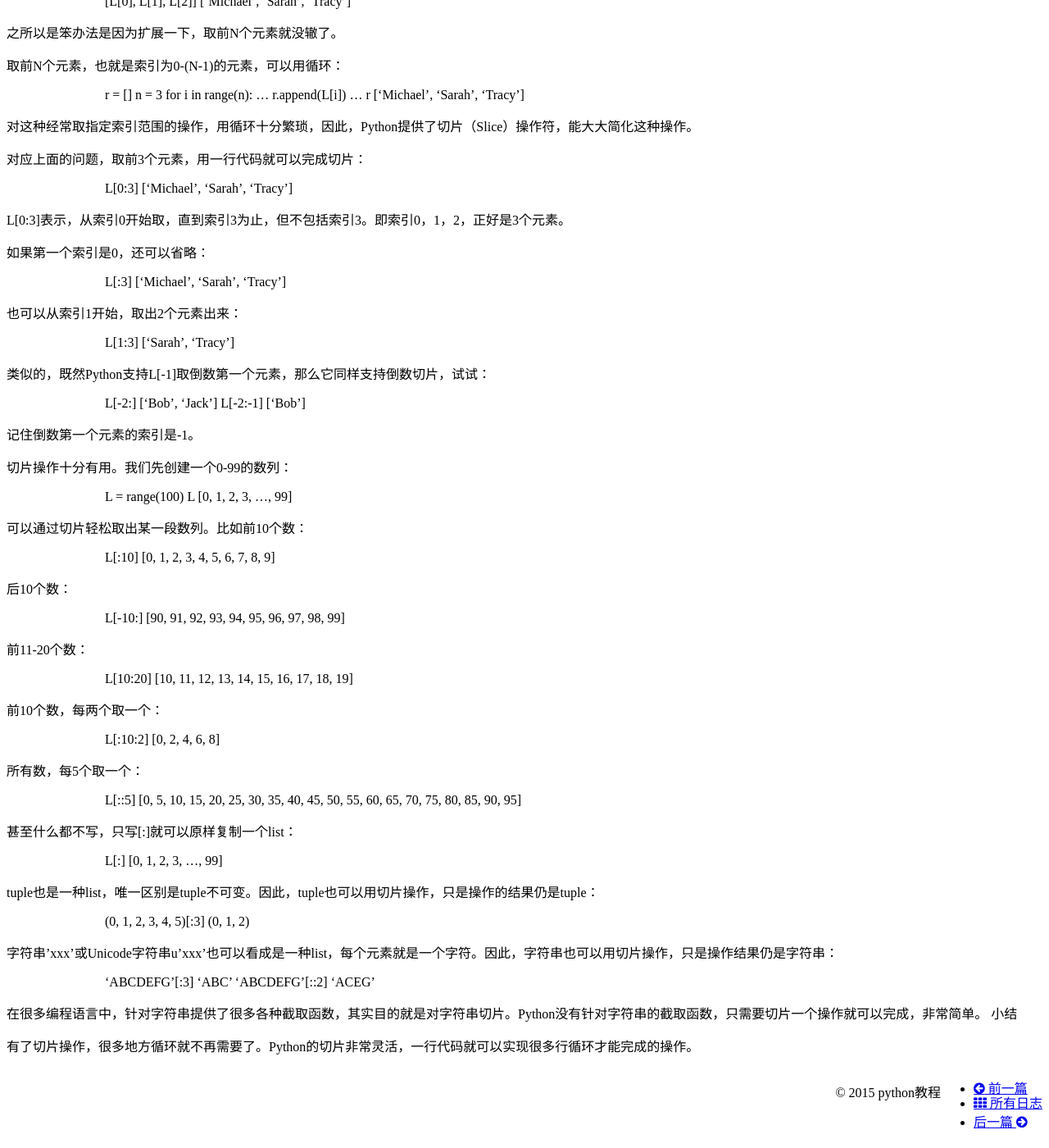
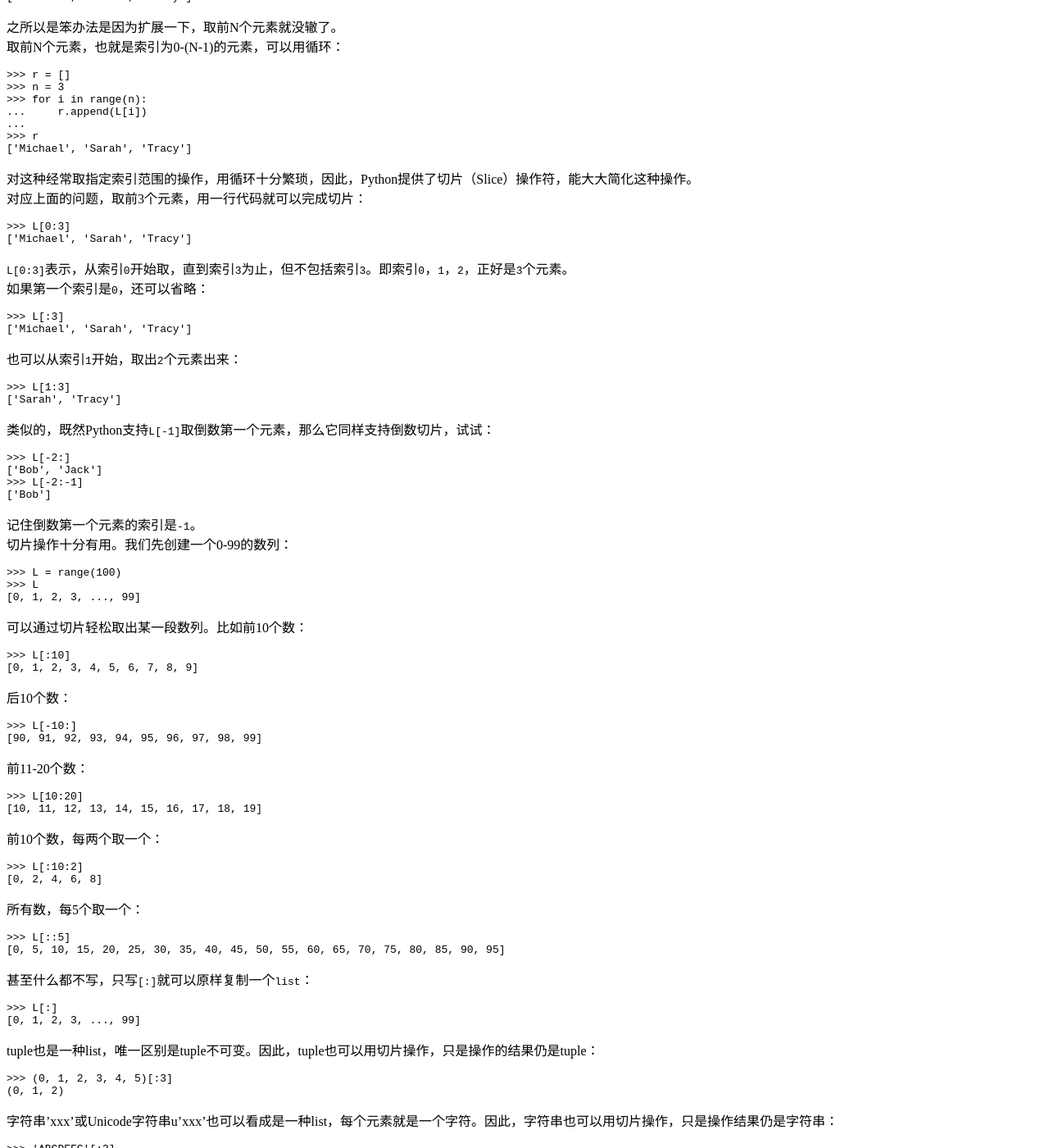
Before and after one commit to pythonjiaocheng/pythonjiaocheng.github.io, a Jekyll site: the page built from _posts/python2_7/2015-12-20-python-切片.md, in a window 1280 px wide and 1400 px high, scrolled down 367 px. Shown: the whole window at 82% size. Built offline with Jekyll 4.4.1, drawn with Linux system fonts in a browser that asks for light colours; nearby versions of some CDN libraries; some of the changed text lies outside the part shown.

Commit message:
必须要填写才填写的

```diff
--- a/_posts/python2_7/2015-12-20-python-切片.md
+++ b/_posts/python2_7/2015-12-20-python-切片.md
@@ -7,108 +7,102 @@ mydate : 2015-12-20-14-55-23
 description: "python 切片"
 tags: [python2.7]
 ---
+取一个`list`或`tuple`的部分元素是非常常见的操作。比如，一个`list`如下：
 
-
-取一个list或tuple的部分元素是非常常见的操作。比如，一个list如下：
-
->>> L = ['Michael', 'Sarah', 'Tracy', 'Bob', 'Jack']
+	>>> L = ['Michael', 'Sarah', 'Tracy', 'Bob', 'Jack']
 
 取前3个元素，应该怎么做？
-
 笨办法：
 
->>> [L[0], L[1], L[2]]
-['Michael', 'Sarah', 'Tracy']
+	>>> [L[0], L[1], L[2]]
+	['Michael', 'Sarah', 'Tracy']
 
 之所以是笨办法是因为扩展一下，取前N个元素就没辙了。
-
 取前N个元素，也就是索引为0-(N-1)的元素，可以用循环：
 
->>> r = []
->>> n = 3
->>> for i in range(n):
-...     r.append(L[i])
-...
->>> r
-['Michael', 'Sarah', 'Tracy']
+	>>> r = []
+	>>> n = 3
+	>>> for i in range(n):
+	...     r.append(L[i])
+	...
+	>>> r
+	['Michael', 'Sarah', 'Tracy']
 
 对这种经常取指定索引范围的操作，用循环十分繁琐，因此，Python提供了切片（Slice）操作符，能大大简化这种操作。
-
 对应上面的问题，取前3个元素，用一行代码就可以完成切片：
 
->>> L[0:3]
-['Michael', 'Sarah', 'Tracy']
+	>>> L[0:3]
+	['Michael', 'Sarah', 'Tracy']
 
-L[0:3]表示，从索引0开始取，直到索引3为止，但不包括索引3。即索引0，1，2，正好是3个元素。
+`L[0:3]`表示，从索引`0`开始取，直到索引`3`为止，但不包括索引`3`。即索引`0`，`1`，`2`，正好是`3`个元素。
+如果第一个索引是`0`，还可以省略：
 
-如果第一个索引是0，还可以省略：
+	>>> L[:3]
+	['Michael', 'Sarah', 'Tracy']
 
->>> L[:3]
-['Michael', 'Sarah', 'Tracy']
+也可以从索引`1`开始，取出`2`个元素出来：
 
-也可以从索引1开始，取出2个元素出来：
+	>>> L[1:3]
+	['Sarah', 'Tracy']
 
->>> L[1:3]
-['Sarah', 'Tracy']
+类似的，既然Python支持`L[-1]`取倒数第一个元素，那么它同样支持倒数切片，试试：
 
-类似的，既然Python支持L[-1]取倒数第一个元素，那么它同样支持倒数切片，试试：
+	>>> L[-2:]
+	['Bob', 'Jack']
+	>>> L[-2:-1]
+	['Bob']
 
->>> L[-2:]
-['Bob', 'Jack']
->>> L[-2:-1]
-['Bob']
-
-记住倒数第一个元素的索引是-1。
-
+记住倒数第一个元素的索引是`-1`。
 切片操作十分有用。我们先创建一个0-99的数列：
 
->>> L = range(100)
->>> L
-[0, 1, 2, 3, ..., 99]
+	>>> L = range(100)
+	>>> L
+	[0, 1, 2, 3, ..., 99]
 
 可以通过切片轻松取出某一段数列。比如前10个数：
 
->>> L[:10]
-[0, 1, 2, 3, 4, 5, 6, 7, 8, 9]
+	>>> L[:10]
+	[0, 1, 2, 3, 4, 5, 6, 7, 8, 9]
 
 后10个数：
 
->>> L[-10:]
-[90, 91, 92, 93, 94, 95, 96, 97, 98, 99]
+	>>> L[-10:]
+	[90, 91, 92, 93, 94, 95, 96, 97, 98, 99]
 
 前11-20个数：
 
->>> L[10:20]
-[10, 11, 12, 13, 14, 15, 16, 17, 18, 19]
+	>>> L[10:20]
+	[10, 11, 12, 13, 14, 15, 16, 17, 18, 19]
 
 前10个数，每两个取一个：
 
->>> L[:10:2]
-[0, 2, 4, 6, 8]
+	>>> L[:10:2]
+	[0, 2, 4, 6, 8]
 
 所有数，每5个取一个：
 
->>> L[::5]
-[0, 5, 10, 15, 20, 25, 30, 35, 40, 45, 50, 55, 60, 65, 70, 75, 80, 85, 90, 95]
+	>>> L[::5]
+	[0, 5, 10, 15, 20, 25, 30, 35, 40, 45, 50, 55, 60, 65, 70, 75, 80, 85, 90, 95]
 
-甚至什么都不写，只写[:]就可以原样复制一个list：
+甚至什么都不写，只写`[:]`就可以原样复制一个`list`：
 
->>> L[:]
-[0, 1, 2, 3, ..., 99]
+	>>> L[:]
+	[0, 1, 2, 3, ..., 99]
 
 tuple也是一种list，唯一区别是tuple不可变。因此，tuple也可以用切片操作，只是操作的结果仍是tuple：
 
->>> (0, 1, 2, 3, 4, 5)[:3]
-(0, 1, 2)
+	>>> (0, 1, 2, 3, 4, 5)[:3]
+	(0, 1, 2)
 
 字符串'xxx'或Unicode字符串u'xxx'也可以看成是一种list，每个元素就是一个字符。因此，字符串也可以用切片操作，只是操作结果仍是字符串：
 
->>> 'ABCDEFG'[:3]
-'ABC'
->>> 'ABCDEFG'[::2]
-'ACEG'
+	>>> 'ABCDEFG'[:3]
+	'ABC'
+	>>> 'ABCDEFG'[::2]
+	'ACEG'
 
 在很多编程语言中，针对字符串提供了很多各种截取函数，其实目的就是对字符串切片。Python没有针对字符串的截取函数，只需要切片一个操作就可以完成，非常简单。
-小结
+
+##小结
 
 有了切片操作，很多地方循环就不再需要了。Python的切片非常灵活，一行代码就可以实现很多行循环才能完成的操作。
```
Also changed, not shown: 1 other file.
